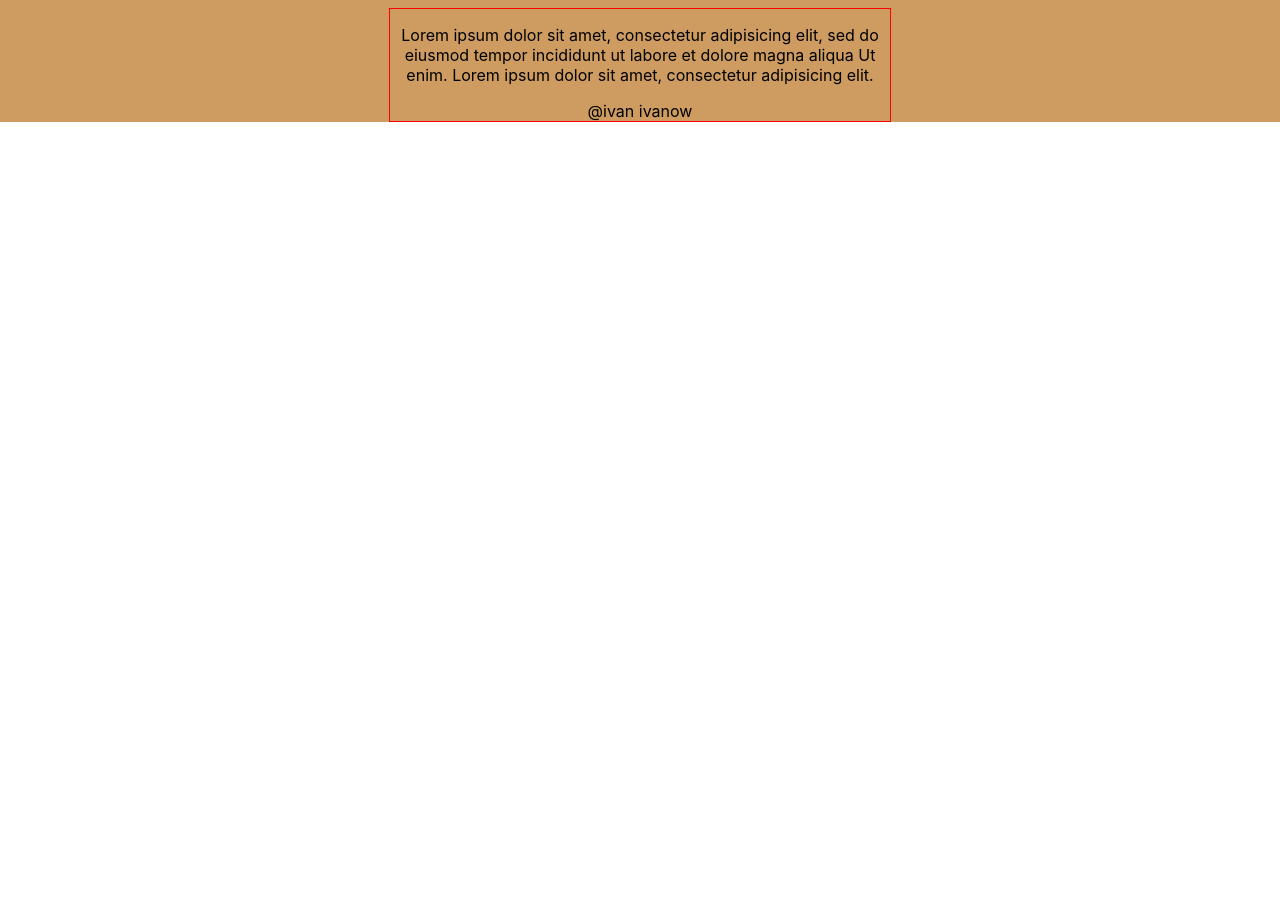
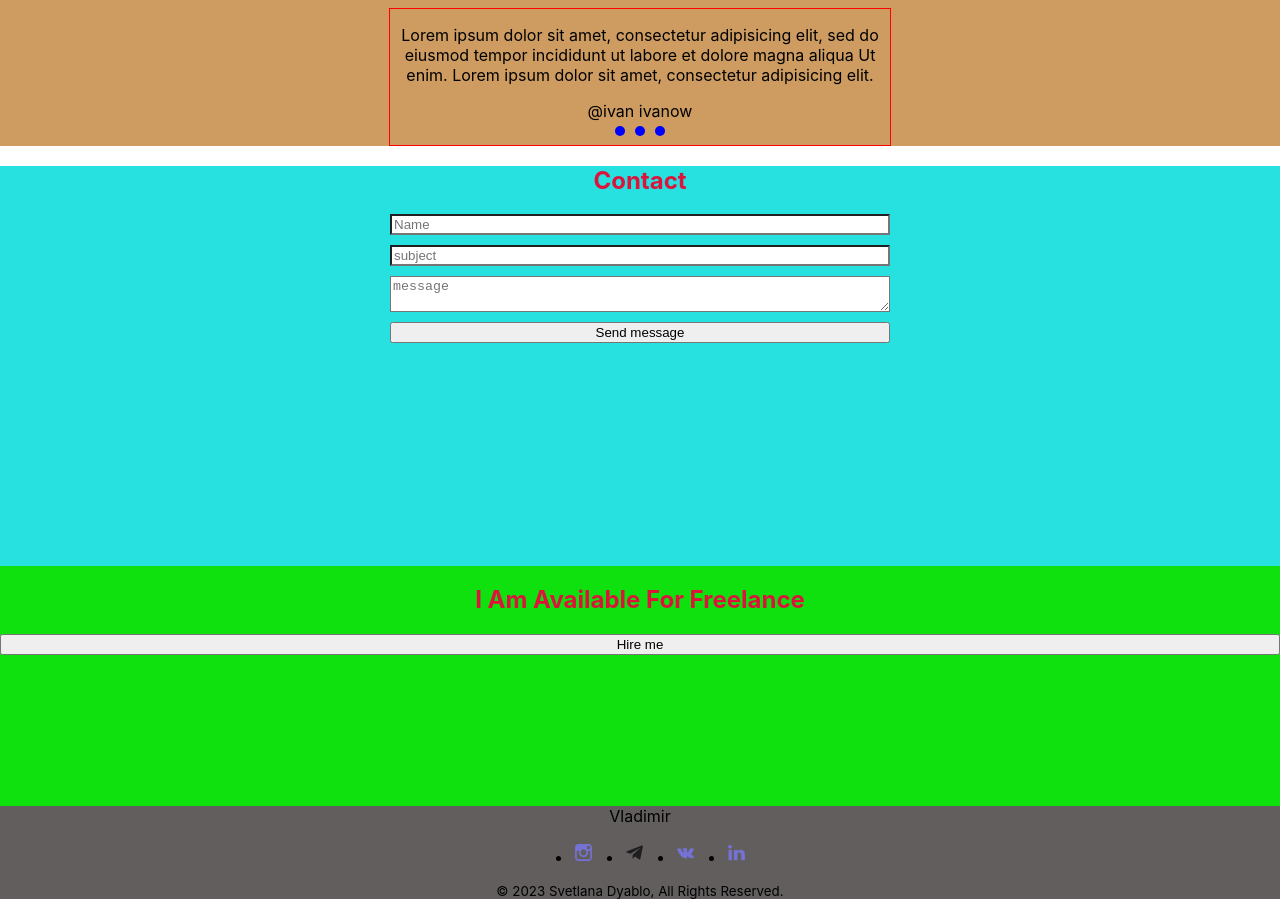
Before and after one commit to vzw83/portfolio1, a React (Create React App) app: page / in a window 1280 px wide. Shown: the part 2603-3502 px from the top of the page. Before the commit the page ends 2725 px from the top, so only its background shows below. Built offline with nearby package versions, Linux system fonts and the light colour scheme.

Commit message:
Initial commit

```diff
--- a/package.json
+++ b/package.json
@@ -1,6 +1,7 @@
 {
   "name": "portfolio1",
   "version": "0.1.0",
+  "homepage": "https://vzw83.github.io/portfolio1",
   "private": true,
   "dependencies": {
     "@testing-library/jest-dom": "^5.14.1",
@@ -18,6 +19,8 @@
     "web-vitals": "^2.1.0"
   },
   "scripts": {
+    "predeploy": "yarn build",
+    "deploy": "gh-pages -d build",
     "start": "react-scripts start",
     "build": "react-scripts build",
     "test": "react-scripts test",
@@ -40,5 +43,8 @@
       "last 1 firefox version",
       "last 1 safari version"
     ]
+  },
+  "devDependencies": {
+    "gh-pages": "^6.2.0"
   }
 }
--- a/src/App.tsx
+++ b/src/App.tsx
@@ -1,7 +1,10 @@
 import React from 'react';
+import {Footer} from "./layout/footer/Footer";
 import {Header} from './layout/header/Header';
+import {Contact} from "./layout/sections/contact/Contact";
 import {Main} from "./layout/sections/main/Main";
 import {Skills} from "./layout/sections/skills/Skills";
+import {Slogan} from "./layout/sections/slogan/Slogan";
 import {Testimony} from "./layout/sections/testimony/Testimony";
 import {Works} from "./layout/sections/works/Works";
 
@@ -14,6 +17,9 @@ function App() {
             <Skills/>
             <Works/>
             <Testimony/>
+            <Contact/>
+            <Slogan/>
+            <Footer/>
         </div>
     );
 }
--- /dev/null
+++ b/src/components/Button.tsx
@@ -0,0 +1,5 @@
+import styled from "styled-components";
+
+export const Button = styled.button`
+
+`
--- a/src/components/slider/Slider.tsx
+++ b/src/components/slider/Slider.tsx
@@ -1,18 +1,26 @@
 // @flow
 import * as React from 'react';
 import styled from "styled-components";
+import {FlexWrapper} from "../FlexWrapper";
 
-type Props = {
-
-};
+type Props = {};
 export const Slider = (props: Props) => {
     return (
         <StyledSlider>
-            <Slide>
-                <TextSlide>Lorem ipsum dolor sit amet, consectetur adipisicing elit, sed do eiusmod tempor incididunt
-                    ut labore et dolore magna aliqua Ut enim. Lorem ipsum dolor sit amet, consectetur adipisicing elit.</TextSlide>
-                <Name>@ivan ivanow</Name>
-            </Slide>
+            <FlexWrapper>
+                <Slide>
+                    <TextSlide>Lorem ipsum dolor sit amet, consectetur adipisicing elit, sed do eiusmod tempor
+                        incididunt
+                        ut labore et dolore magna aliqua Ut enim. Lorem ipsum dolor sit amet, consectetur adipisicing
+                        elit.</TextSlide>
+                    <Name>@ivan ivanow</Name>
+                </Slide>
+            </FlexWrapper>
+           <Pagination>
+               <span></span>
+               <span></span>
+               <span></span>
+           </Pagination>
         </StyledSlider>
     );
 };
@@ -30,3 +38,14 @@ const TextSlide = styled.p`
     text-align: center;
 `
 const Name = styled.span``
+
+const Pagination = styled.div`
+    span {
+        display: inline-block;
+        width: 10px;
+        height: 10px;
+        margin: 5px;
+        border-radius: 50%;
+        background-color: blue;
+    }
+`
--- /dev/null
+++ b/src/layout/footer/Footer.tsx
@@ -0,0 +1,60 @@
+// @flow
+import * as React from 'react';
+import styled from "styled-components";
+import {FlexWrapper} from "../../components/FlexWrapper";
+import {Icon} from "../../components/icon/Icon";
+
+type Props = {};
+export const Footer = (props: Props) => {
+    return (
+        <StyledFooter>
+            <FlexWrapper direction={"column"} align={"center"}>
+                <Name>Vladimir</Name>
+                <SocialList>
+                    <SocialLink>
+                        <SocialItem>
+                            <Icon height={"21px"} width={"21px"}viewBox={"0 0 21px 21px"} iconId={"inst"}/>
+                        </SocialItem>
+                    </SocialLink>
+                    <SocialLink>
+                        <SocialItem>
+                            <Icon height={"21px"} width={"21px"}viewBox={"0 0 21px 21px"} iconId={"telega"}/>
+                        </SocialItem>
+                    </SocialLink>
+                    <SocialLink>
+                        <SocialItem>
+                            <Icon height={"21px"} width={"21px"}viewBox={"0 0 21px 21px"} iconId={"wk"}/>
+                        </SocialItem>
+                    </SocialLink>
+                    <SocialLink>
+                        <SocialItem>
+                            <Icon height={"21px"} width={"21px"}viewBox={"0 0 21px 21px"} iconId={"lincDin"}/>
+                        </SocialItem>
+                    </SocialLink>
+                </SocialList>
+                <Copiright>© 2023 Svetlana Dyablo, All Rights Reserved.</Copiright>
+            </FlexWrapper>
+
+        </StyledFooter>
+    );
+};
+
+const StyledFooter = styled.footer`
+    background-color: #625e5e;
+`
+const Name = styled.span`
+
+`
+const SocialList = styled.ul`
+display: flex;
+    gap: 30px;
+`
+const SocialItem = styled.li`
+
+`
+const SocialLink = styled.a`
+
+`
+const Copiright = styled.small`
+
+`
--- /dev/null
+++ b/src/layout/sections/contact/Contact.tsx
@@ -0,0 +1,35 @@
+// @flow
+import * as React from 'react';
+import styled from "styled-components";
+import {Button} from "../../../components/Button";
+import {SectionTitle} from "../../../components/SectionTitle";
+
+type Props = {};
+export const Contact = (props: Props) => {
+    return (
+        <StyledContact>
+            <SectionTitle>Contact</SectionTitle>
+            <StyledForm>
+                <Field placeholder={"Name"}/>
+                <Field placeholder={"subject"}/>
+                <Field as={"textarea"} placeholder={"message"}/>
+                <Button type={"submit"}> Send message</Button>
+            </StyledForm>
+        </StyledContact>
+    );
+};
+const StyledContact = styled.section`
+    min-height: 50vh;
+    background-color: #27e0e0;
+`
+const StyledForm = styled.form`
+    max-width: 500px;
+    width: 100%;
+    display: flex;
+    flex-direction: column;
+    gap: 10px;
+    margin: 0 auto;
+`
+const Field = styled.input`
+    background-color: white;
+`
--- /dev/null
+++ b/src/layout/sections/slogan/Slogan.tsx
@@ -0,0 +1,21 @@
+// @flow
+import * as React from 'react';
+import styled from "styled-components";
+import {Button} from "../../../components/Button";
+import {SectionTitle} from "../../../components/SectionTitle";
+
+type Props = {};
+export const Slogan = (props: Props) => {
+    return (
+        <StyledSlogan>
+            <SectionTitle>I Am Available For Freelance</SectionTitle>
+            <Button>Hire me</Button>
+        </StyledSlogan>
+    );
+};
+const StyledSlogan = styled.section`
+    background-color: #0fe10f;
+    min-height: 30vh;
+    display: flex;
+    flex-direction: column;
+`
```
Also changed, not shown: 1 other file (tests, documents, lock files or other folders).
